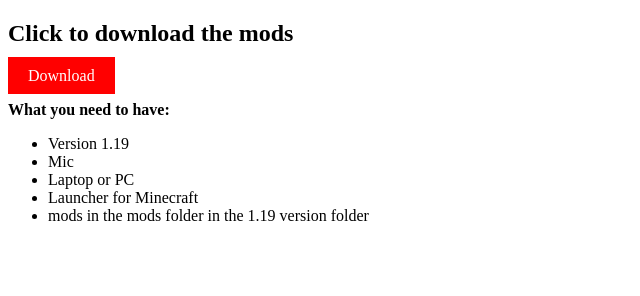
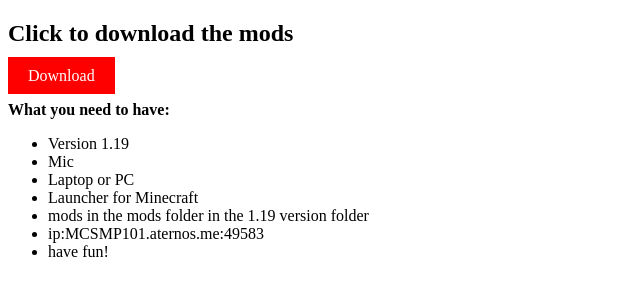
Before and after one commit to Patrick11011lol/my-server, a plain HTML site: page index.html in a window 1280 px wide. Shown: the whole page, without its empty margins (0-640 px from the left). Drawn offline with Linux system fonts and the light colour scheme.

Commit message:
Update index.html

```diff
--- a/index.html
+++ b/index.html
@@ -27,6 +27,8 @@
         <li>Laptop or PC</li>
         <li>Launcher for Minecraft</li>
 	<li>mods in the mods folder in the 1.19 version folder</li>
+	<li>ip:MCSMP101.aternos.me:49583 </li>
+	<li>have fun!</li>
     </ul>
 
     <script>
```
